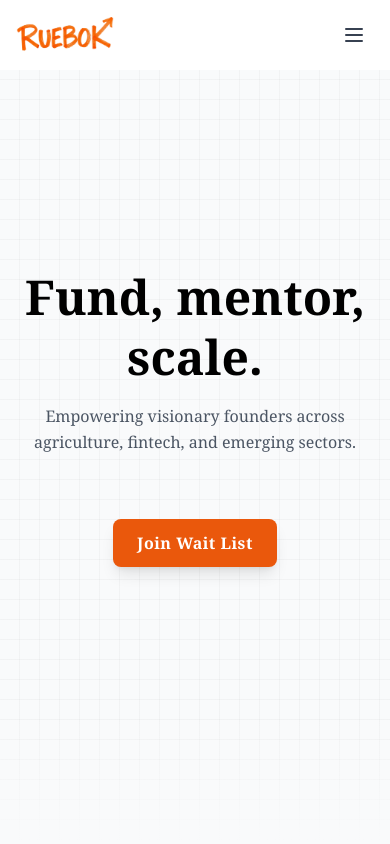
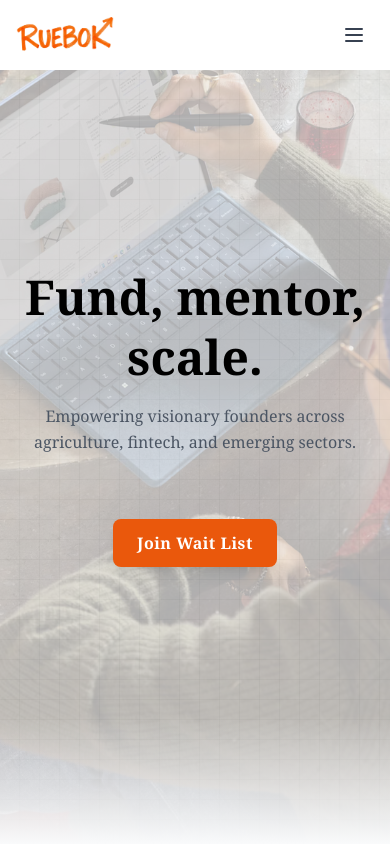
Before and after one commit to javiercolead-blip/Ruebok, a React (Vite) app: page / in a window 390 px wide. Built offline with nearby package versions, Linux system fonts and the light colour scheme.

Commit message:
Add mobile background image (frontphoto.png)
- Copy frontphoto.png to public folder
- Update Home.jsx to use correct filename

🤖 Generated with [Claude Code](https://claude.com/claude-code)

Co-Authored-By: Claude Sonnet 4.5 <noreply@anthropic.com>

```diff
--- a/src/pages/Home.jsx
+++ b/src/pages/Home.jsx
@@ -191,7 +191,7 @@ function Home() {
         <div
           className="absolute inset-0"
           style={{
-            backgroundImage: 'url(/front photo.png)',
+            backgroundImage: 'url(/frontphoto.png)',
             backgroundSize: 'cover',
             backgroundPosition: 'center',
             opacity: '0.3'
```
Also changed, not shown: public/frontphoto.png (added), 1 other file (tests, documents, lock files or other folders).
